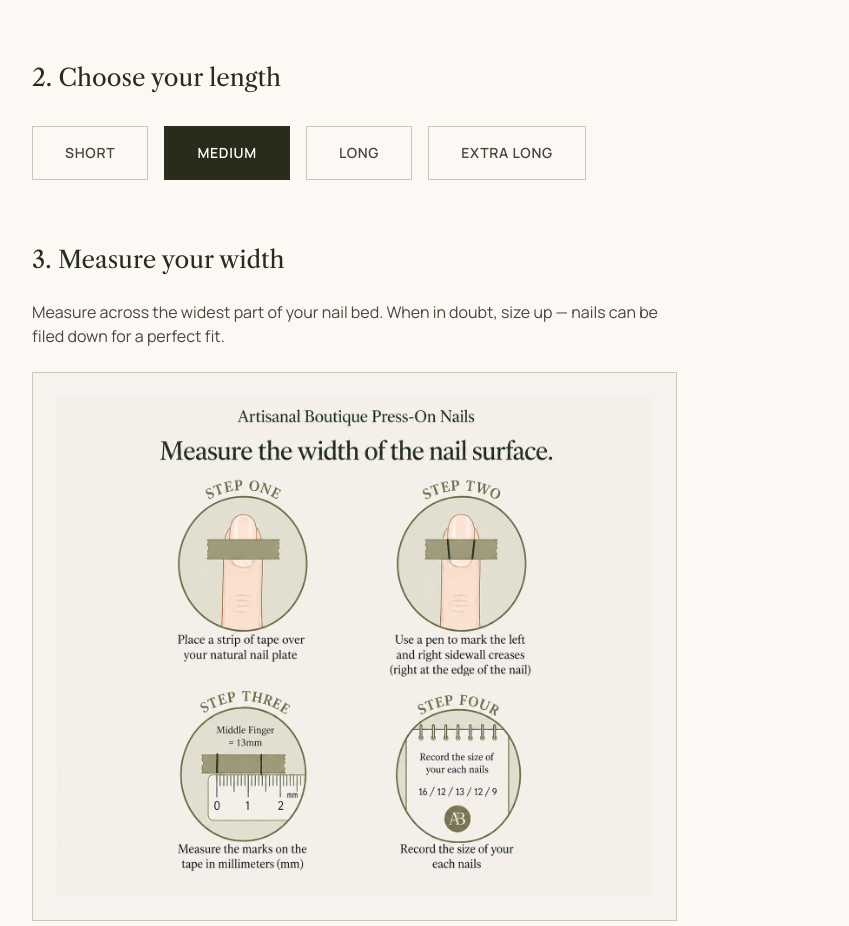
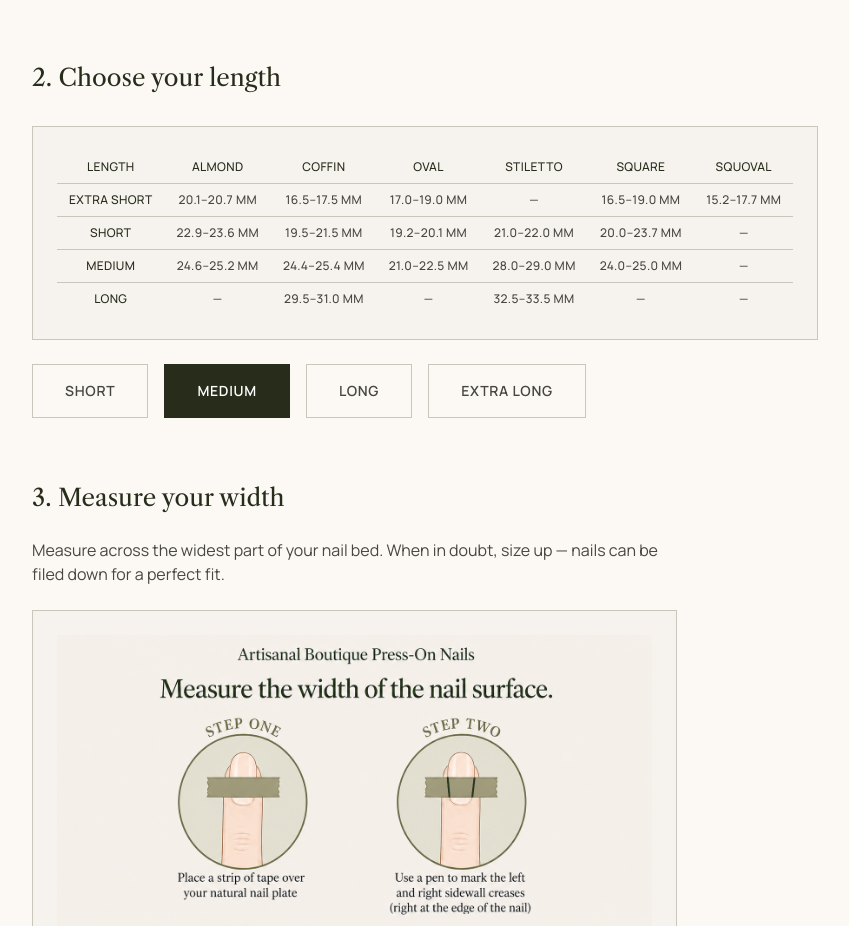
Before and after one commit to jsquad007/PoppyLoveNails, a Next.js app in the folder web/: page /design-your-own in a window 1280 px wide. Shown: the part 1013-1939 px from the top of the page, without its empty margins (32-881 px from the left). Built offline with nearby package versions, Linux system fonts and the light colour scheme; no server answers; sample sign-in values are in the browser's storage.

Commit message:
Add length reference table above length selector on Design Your Own page

```diff
--- a/web/app/design-your-own/commission-form.tsx
+++ b/web/app/design-your-own/commission-form.tsx
@@ -132,6 +132,35 @@ export default function CommissionForm({
             <legend className="type-headline-md text-[var(--color-primary)] mb-8">
               2. Choose your length
             </legend>
+
+            {/* Length reference table */}
+            <div className="gallery-frame mb-6 overflow-x-auto">
+              <table className="w-full text-center type-label-sm text-[var(--color-on-surface-variant)]">
+                <thead>
+                  <tr className="border-b border-[var(--color-outline-variant)]">
+                    {['Length','Almond','Coffin','Oval','Stiletto','Square','Squoval'].map((h) => (
+                      <th key={h} className="px-3 py-2 type-label-sm text-[var(--color-primary)] font-semibold whitespace-nowrap">{h}</th>
+                    ))}
+                  </tr>
+                </thead>
+                <tbody>
+                  {[
+                    ['Extra Short', '20.1–20.7 mm', '16.5–17.5 mm', '17.0–19.0 mm', '',             '16.5–19.0 mm', '15.2–17.7 mm'],
+                    ['Short',       '22.9–23.6 mm', '19.5–21.5 mm', '19.2–20.1 mm', '21.0–22.0 mm', '20.0–23.7 mm', ''],
+                    ['Medium',      '24.6–25.2 mm', '24.4–25.4 mm', '21.0–22.5 mm', '28.0–29.0 mm', '24.0–25.0 mm', ''],
+                    ['Long',        '',             '29.5–31.0 mm', '',             '32.5–33.5 mm', '',             ''],
+                  ].map(([label, ...cells]) => (
+                    <tr key={label} className="border-b border-[var(--color-outline-variant)] last:border-0">
+                      <td className="px-3 py-2 text-[var(--color-primary)] font-medium whitespace-nowrap">{label}</td>
+                      {cells.map((cell, i) => (
+                        <td key={i} className="px-3 py-2 whitespace-nowrap">{cell || '—'}</td>
+                      ))}
+                    </tr>
+                  ))}
+                </tbody>
+              </table>
+            </div>
+
             <div className="flex flex-wrap gap-4">
               {LENGTHS.map((l) => {
                 const active = selectedLength === l.value
```
